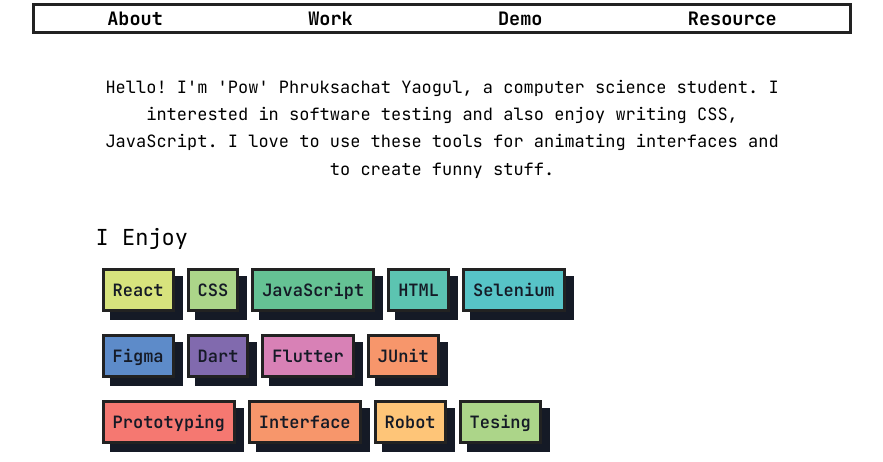
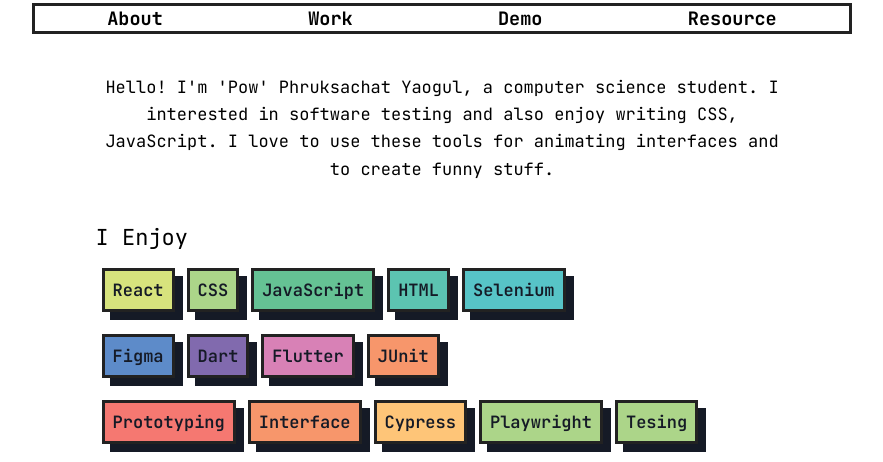
Before and after one commit to powtd/pow.github.io, a plain HTML site: page index.html in a window 1280 px wide. Shown: the part 105-567 px from the top of the page, without its empty margins (198-1081 px from the left). Drawn offline with Linux system fonts and the light colour scheme; a script that the page names is missing.

Commit message:
Update index.html

```diff
--- a/index.html
+++ b/index.html
@@ -51,7 +51,8 @@
         <div class="tag-container">
             <div class="tag-item i9">Prototyping</div>
             <div class="tag-item i10">Interface</div>
-            <div class="tag-item i11">Robot</div>
+            <div class="tag-item i11">Cypress</div>
+            <div class="tag-item i2">Playwright</div>
             <div class="tag-item i2">Tesing</div>
         </div>
     </section>
```
